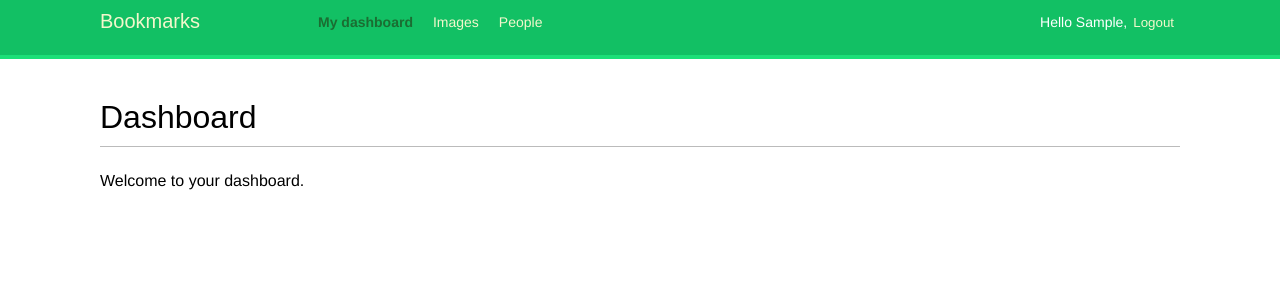
After one commit to boonyong6/image-bookmarking-api, a Django app: page /account/ in a window 1280 px wide. The commit adds this page. Shown: the top 300 px of the page. Run offline with Django 5.2, Linux system fonts and the light colour scheme; the visitor is signed in with stand-in values (Sample User, id 1); some web fonts are replaced.

Commit message:
Add built-in login and logout views - Add custom templates for both views. - Add dashboard view. - Add settings to use login, logout, and dashboard URLs by default.

```diff
--- /dev/null
+++ b/account/templates/account/dashboard.html
@@ -0,0 +1,10 @@
+{% extends "base.html" %}
+
+{% block title %}
+  Dashboard
+{% endblock title %}
+
+{% block content %}
+  <h1>Dashboard</h1>
+  <p>Welcome to your dashboard.</p>
+{% endblock content %}
--- a/account/templates/base.html
+++ b/account/templates/base.html
@@ -13,6 +13,30 @@
   <body>
     <div id="header">
       <span class="logo">Bookmarks</span>
+      {% if request.user.is_authenticated %}
+        <ul class="menu">
+          <li {% if section == "dashboard" %}class="selected"{% endif %}>
+            <a href="{% url "dashboard" %}">My dashboard</a>
+          </li>
+          <li {% if section == "images" %}class="selected"{% endif %}>
+            <a href="#">Images</a>
+          </li>
+          <li {% if section == "people" %}class="selected"{% endif %}>
+            <a href="#">People</a>
+          </li>
+        </ul>
+      {% endif %}
+      <span class="user">
+        {% if request.user.is_authenticated %}
+          Hello {{ request.user.first_name|default:request.user.username }},
+          <form action="{% url "logout" %}" method="post">
+            <button type="submit">Logout</button>
+            {% csrf_token %}
+          </form>
+        {% else %}
+          <a href="{% url "login" %}">Log-in</a>
+        {% endif %}
+      </span>
     </div>
     <div id="content">
       {% block content %}
--- a/account/urls.py
+++ b/account/urls.py
@@ -1,7 +1,13 @@
+from django.contrib.auth import views as auth_views
 from django.urls import path
 
 from . import views
 
 urlpatterns = [
-    path("login/", views.user_login, name="login"),
+    # # previous login url
+    # path("login/", views.user_login, name="login"),
+    # login / logout urls
+    path("login/", auth_views.LoginView.as_view(), name="login"),
+    path("logout/", auth_views.LogoutView.as_view(), name="logout"),
+    path("", views.dashboard, name="dashboard"),
 ]
--- a/account/views.py
+++ b/account/views.py
@@ -1,4 +1,5 @@
 from django.contrib.auth import authenticate, login
+from django.contrib.auth.decorators import login_required
 from django.http import HttpRequest, HttpResponse
 from django.shortcuts import render
 
@@ -25,3 +26,8 @@ def user_login(request: HttpRequest):
     else:
         form = LoginForm()
     return render(request, "account/login.html", {"form": form})
+
+
+@login_required
+def dashboard(request):
+    return render(request, "account/dashboard.html", {"section": "dashboard"})
```
Also changed, not shown: account/templates/registration/logged_out.html (added, +13 -0 lines), account/templates/registration/login.html (added, +31 -0 lines), bookmarks/settings.py (+6 -1 lines).
